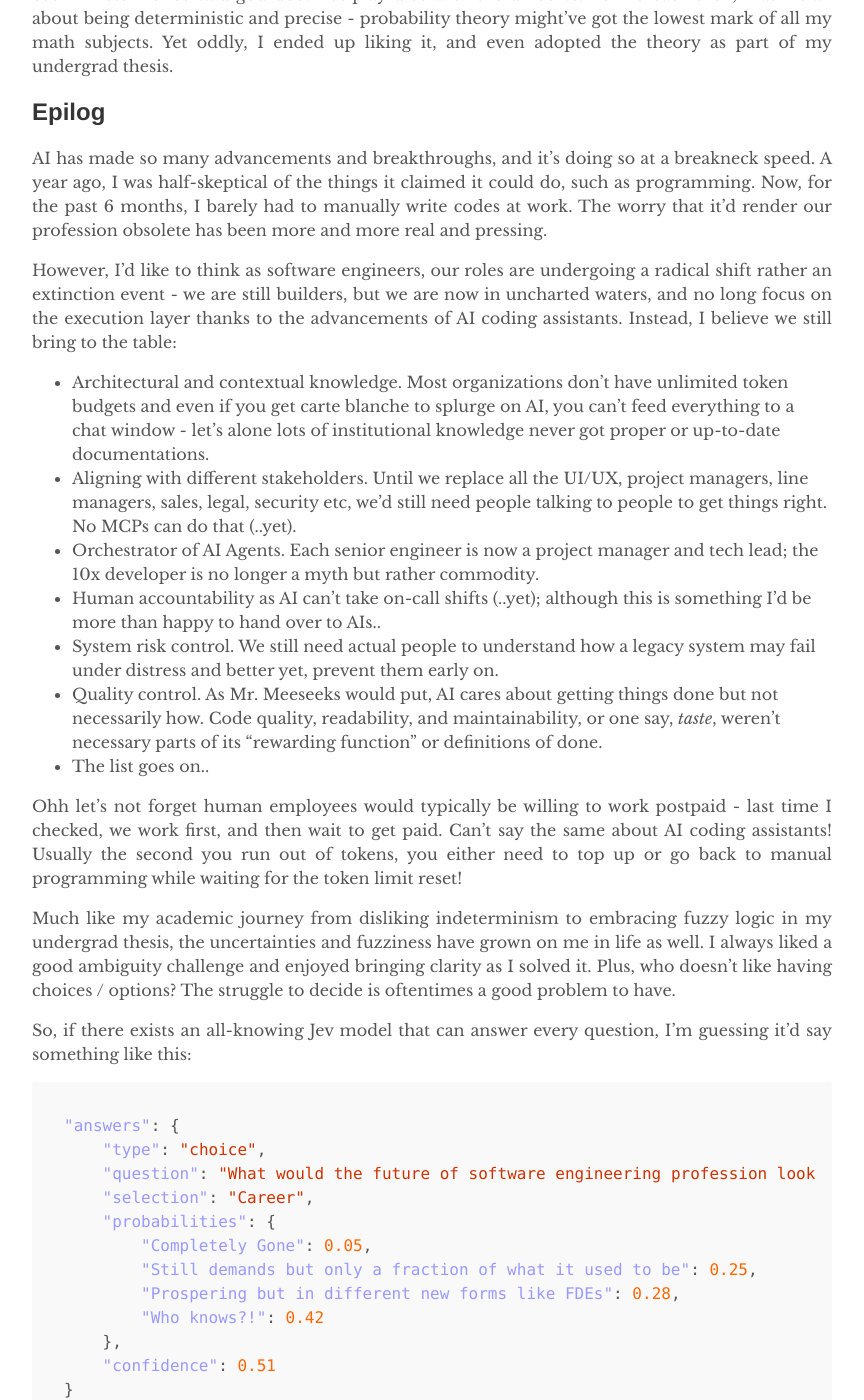
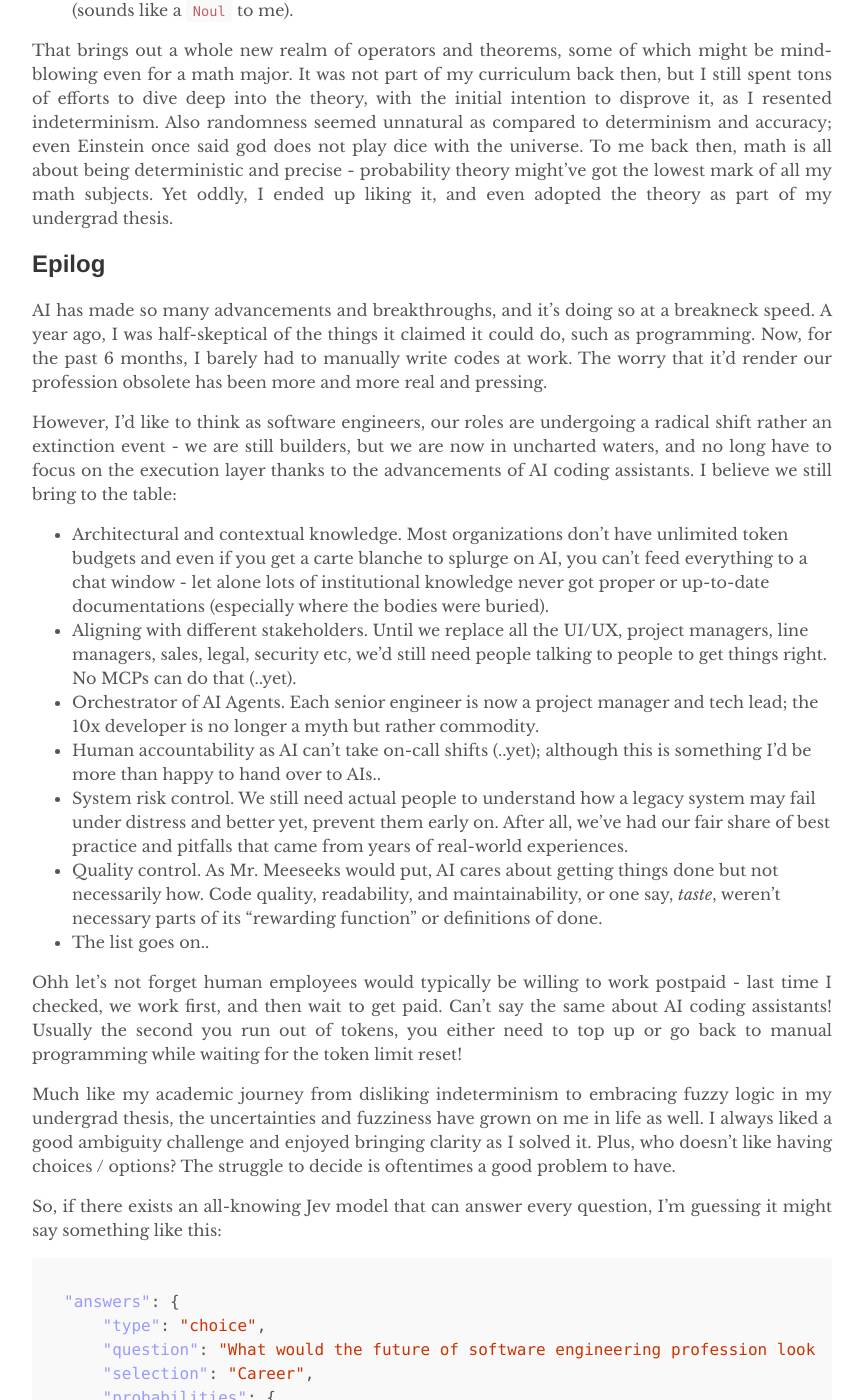
Before and after one commit to yuexiaofeng/yuexiaofeng.github.io, a Jekyll site: the page built from _posts/2026-10-06-jev.md, in a window 1280 px wide and 1400 px high, scrolled down 7429 px. Shown: the whole window, without its empty margins (208-1072 px from the left). Built offline with Jekyll 4.4.1, drawn with Linux system fonts in a browser that asks for light colours; some of the changed text lies outside the part shown.

Commit message:
update jev post

````diff
--- a/_posts/2026-10-06-jev.md
+++ b/_posts/2026-10-06-jev.md
@@ -19,7 +19,7 @@
 
 In fact, today I saw in the news that OpenAI dropped 722 [math papers](https://github.com/openai/math/tree/main){:target="_blank"} written by internal reasoning model, claiming that it'd solved some of the hardest cold math problems in the past century. As a math major myself, I started to feel sorry for the career mathematicians - how are they suppose to compete with the most powerful AIs with pretty much infinite computing resources? More importantly, they'd now share what us fellow software engineers suffer - the review fatigue. At the end of the day, these AI-generated deliverables, however fancy and formal they look like, would still have to be peer-reviewed (is it even peer tho) and verified by humans. Or maybe this really is the end of mathematics as a human-led science (perhaps similar to *SaaSocalypse*, a *Mathocalypse*?)[^fn1]?
 
-Although, these AI models don't really have the most convincing track record. In fact, just not so long ago, an Ontario man named Allen Brooks sued openAI after alleging its ChatGPT over-validated his ideas, agreed with him unconditionally, and eventually caused him distress and loss of career of health[^fn2]. The tl;dr version:
+Although, these AI models don't really have the most convincing track record. In fact, just not so long ago, an Ontario man named Allen Brooks sued OpenAI after alleging its ChatGPT over-validated his ideas, agreed with him unconditionally, and eventually caused him distress and loss of career and health[^fn2]. The tl;dr version:
 
 > It began when he asked the OpenAI chatbot to explain the mathematical term ‘Pi’ for his son. That led to a conversation about math and physics - and eventually cryptography.
 > “Through that conversation, ChatGPT said that it and I had created our own mathematical framework and started to apply that to various things,” he said. “One of those things was cryptography, which is how we govern our internet and financial security, and (it) essentially warned me with great urgency that one of our discoveries was very dangerous.”
@@ -28,7 +28,7 @@
 
 ## Introducing Jev
 
-Here comes Jev. Instead of producing prefect and complete essay-like responses, Jev, which is yet another model, only produces structured outputs with possibilities and confidence levels, in 3 primitives. In fact, it doesn't even chat with users[^fn3]. The outputs will be always typed (well, the company behind Jev is named TypeSafe AI after all).
+Here comes Jev. Instead of producing prefect and complete essay-like responses, Jev, which is yet another model, only produces structured outputs with possibilities and confidence levels, in 3 primitives. In fact, it doesn't even chat with users[^fn3]. The outputs will be always typed (well, the company behind Jev is named [TypeSafe AI](https://typesafe.ai/){:target="_blank"} after all).
 
 Here are the 3 primitives of the outputs in Jev's own [words](https://docs.typesafe.ai/primitives/){:target="_blank"}:
 
@@ -107,6 +107,10 @@
 }
 ```
 
+The numeric *score* value for a `Score` type question is calculated as the probability-weighted mean (expected value) of the ordered scale levels, using 1-based index numbering for the categories. in this case, it's just:
+
+> 0.02 * 1 + 0.35 * 2 + 0.52 * 3 + 0.11 * 4 = 2.72
+
 ### III. Noul
 
 A `Noul` question asks the model to evaluate a yes/no question and return the probability that the answer is yes. It's a new term TypeSafe AI coined for the limbo state between yes and no.
@@ -134,7 +138,7 @@
 }
 ```
 
-Perhaps next time a lawyer questions you in a cross-examination or a senator grills you about something in a congressional hearing, instead of yes or no, you can say `Noul` for a change!
+Hmm, perhaps next time a lawyer questions you in a cross-examination or a senator grills you about something in a congressional hearing, instead of yes or no, you can try to answer with a `Noul` for a change!
 
 ### Aftermath
 
@@ -179,13 +183,13 @@
 
 AI has made so many advancements and breakthroughs, and it's doing so at a breakneck speed. A year ago, I was half-skeptical of the things it claimed it could do, such as programming. Now, for the past 6 months, I barely had to manually write codes at work. The worry that it'd render our profession obsolete has been more and more real and pressing.
 
-However, I'd like to think as software engineers, our roles are undergoing a radical shift rather an extinction event - we are still builders, but we are now in uncharted waters, and no long focus on the execution layer thanks to the advancements of AI coding assistants. Instead, I believe we still bring to the table:
+However, I'd like to think as software engineers, our roles are undergoing a radical shift rather an extinction event - we are still builders, but we are now in uncharted waters, and no long have to focus on the execution layer thanks to the advancements of AI coding assistants. I believe we still bring to the table:
 
-* Architectural and contextual knowledge. Most organizations don't have unlimited token budgets and even if you get carte blanche to splurge on AI, you can't feed everything to a chat window - let's alone lots of institutional knowledge never got proper or up-to-date documentations.
+* Architectural and contextual knowledge. Most organizations don't have unlimited token budgets and even if you get a carte blanche to splurge on AI, you can't feed everything to a chat window - let alone lots of institutional knowledge never got proper or up-to-date documentations (especially where the bodies were buried).
 * Aligning with different stakeholders. Until we replace all the UI/UX, project managers, line managers, sales, legal, security etc, we'd still need people talking to people to get things right. No MCPs can do that (..yet).
 * Orchestrator of AI Agents. Each senior engineer is now a project manager and tech lead; the 10x developer is no longer a myth but rather commodity.
 * Human accountability as AI can't take on-call shifts (..yet); although this is something I'd be more than happy to hand over to AIs..
-* System risk control. We still need actual people to understand how a legacy system may fail under distress and better yet, prevent them early on.
+* System risk control. We still need actual people to understand how a legacy system may fail under distress and better yet, prevent them early on. After all, we've had our fair share of best practice and pitfalls that came from years of real-world experiences.
 * Quality control. As Mr. Meeseeks would put, AI cares about getting things done but not necessarily how. Code quality, readability, and maintainability, or one say, *taste*, weren't necessary parts of its "rewarding function" or definitions of done.
 * The list goes on..
 
@@ -193,7 +197,7 @@
 
 Much like my academic journey from disliking indeterminism to embracing fuzzy logic in my undergrad thesis, the uncertainties and fuzziness have grown on me in life as well. I always liked a good ambiguity challenge and enjoyed bringing clarity as I solved it. Plus, who doesn't like having choices / options? The struggle to decide is oftentimes a good problem to have.
 
-So, if there exists an all-knowing Jev model that can answer every question, I'm guessing it'd say something like this:
+So, if there exists an all-knowing Jev model that can answer every question, I'm guessing it might say something like this:
 
 ```json
 "answers": {
@@ -211,6 +215,6 @@
 ```
 
 ---
-[^fn1]: I personally find it hard to believe all these math problems that have been puzzling the best of our minds can be completely solved in this industrialized fashion (..yet). Math, IMO, is nothing short of an intuitive art, a creative form, a beauty, and the epitome of human intelligence. I also don't think the time for AI's apotheosis has arrived (..yet) - can we really turn scientists into high priests that send our prayers in prompts and then interpret the responses?
+[^fn1]: I personally find it hard to believe all these math problems that have been puzzling the best of our minds can be completely solved in this industrialized fashion (..yet). Math, IMO, is nothing short of an intuitive art, a creative form, a beauty, and the epitome of human intelligence. I also don't think the time for AI's apotheosis has arrived (..yet) - can we really reduce our scientists to high priests that merely send our "prayers" in prompts and then interpret the responses back to us?
 [^fn2]: Ontario man alleges ChatGPT drove him to psychosis, [CTV News](https://www.ctvnews.ca/canada/article/ontario-man-alleges-chatgpt-caused-delusions-sues-parent-company-openai/){:target="_blank"}, Nov 2025.
 [^fn3]: Although, if you really want to chat with it, someone did a [jevchat](https://github.com/kyle-pena-nlp/jevchat/){:target="_blank"} project that turns it into a chat model. Who knows, it might be fun to chat with someone who doesn't want to chat with you to begin with!
````
Also changed, not shown: other parts of _posts/2026-10-06-jev.md (+3 -3 lines).
